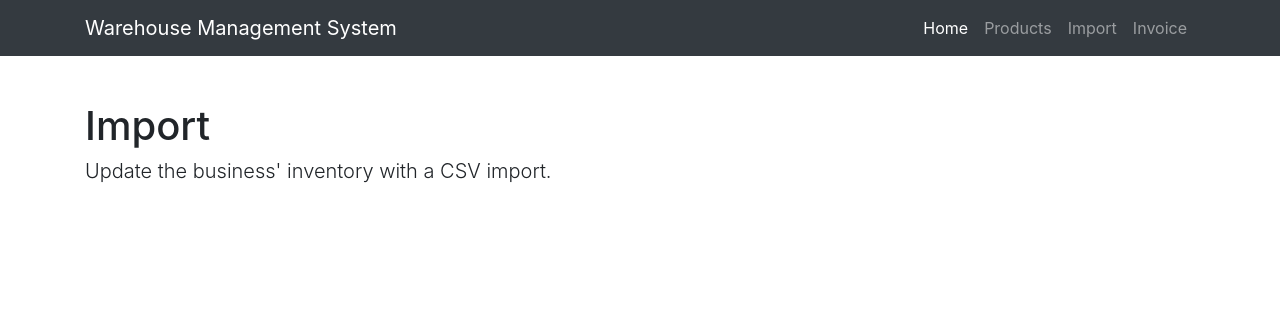
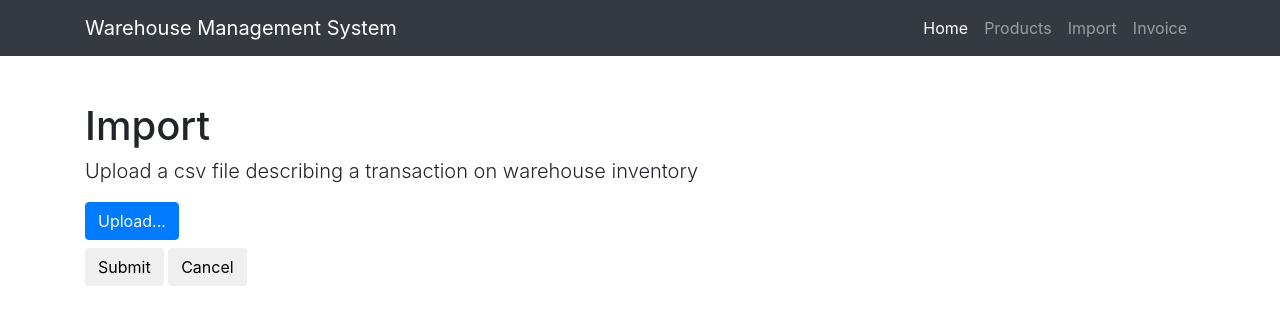
Before and after one commit to jtroussard/warehouse, a Flask app: page /import in a window 1280 px wide. Shown: the top 325 px of the page. Run offline with Flask 2, Linux system fonts and the light colour scheme; some libraries are stand-ins or nearby versions.

Commit message:
merge and some cleanup

```diff
--- a/server.py
+++ b/server.py
@@ -4,6 +4,7 @@ import uuid
 from lib.config import *
 from lib import data_posgresql as pg
 from flask import Flask, render_template, request, session
+
 app = Flask(__name__)
 #app.secret_key=os.urandom(24).encode('hex') #session variable
 
@@ -13,9 +14,12 @@ def mainIndex():
 	return render_template('index.html')
 
 #Displays the Import page to import a document
-@app.route('/import')
+@app.route('/import', methods=['GET', 'POST'])
 def importPage():
-	return render_template('import.html')
+	if request.method == 'GET':
+		return render_template('import.html')
+	print(open(request.form['csvfile']).readlines())
+	return render_template('index.html')
 
 #Displays the Invoice page to create and displays invoices
 @app.route('/invoice')
@@ -48,4 +52,4 @@ def productsPage():
 # start the server
 if __name__ == '__main__':
 	#app.run( host='0.0.0.0', port=80, debug=True) #For prod environment
-    app.run(host=os.getenv('IP', '0.0.0.0'), port =int(os.getenv('PORT', 8080)), debug=True)
+    app.run(host=os.getenv('IP', '0.0.0.0'), port = int(os.getenv('PORT', 8080)), debug=True)
--- a/templates/import.html
+++ b/templates/import.html
@@ -1,12 +1,18 @@
 {% extends "layout.html" %}
-
 {% block content %}
 <div class="container">
   <div class="row">
     <div class="col-lg-12">
       <h1 class="mt-5">Import</h1>
-      <p class="lead">Update the business' inventory with a CSV import.</p>
-
+      <p class="lead">Upload a csv file describing a transaction on warehouse inventory</p>
+      <form action="import" method="POST" enctype="multipart/form-data">
+        <label class="btn btn-primary" for="file-selector">
+          <input name='csvfile' id="file-selector" type="file" style="display:none" onchange="$('#file').html(this.files[0].name);">Upload...
+        </label>
+        <span class='label label-info' id="file"></span><br/>
+        <button class="btn btn-default" type="submit">Submit</button>
+        <button class="btn btn-default" type="reset" onclick="$('#file').html('');">Cancel</button>
+      </form>
     </div>
   </div>
 </div>
```
Also changed, not shown: lib/transaction.py (+9 -2 lines).
